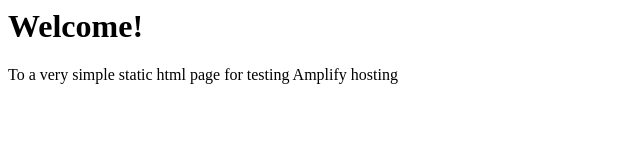
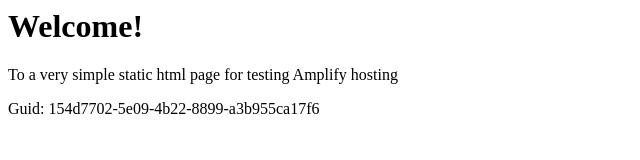
Before and after one commit to aws-aemilia-sfo/Github-PR-Commit-Integration-Test-DoNotTouch-v0-preprod-us-west-1, a website: page src/index.html in a window 1280 px wide. Shown: the whole page, without its empty margins (0-640 px from the left). Drawn offline with Linux system fonts and the light colour scheme.

Commit message:
commit from integ tests

```diff
--- a/src/index.html
+++ b/src/index.html
@@ -1,3 +1,5 @@
+
+
 <html lang="en">
 
 <head>
@@ -10,6 +12,6 @@
 <body>
     <h1>Welcome!</h1>
     <p>To a very simple static html page for testing Amplify hosting</p>
-</body>
+    <p>Guid: 154d7702-5e09-4b22-8899-a3b955ca17f6</p></body>
 
 </html>
```
